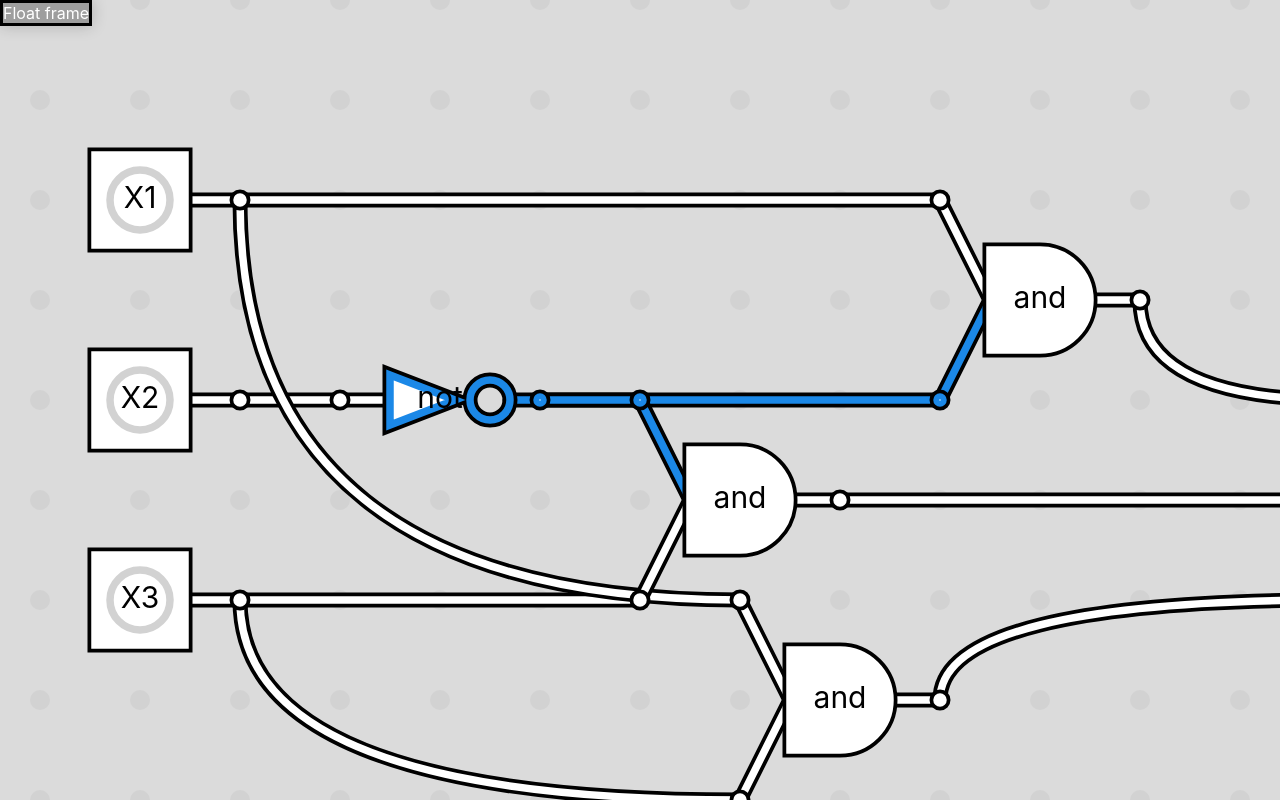
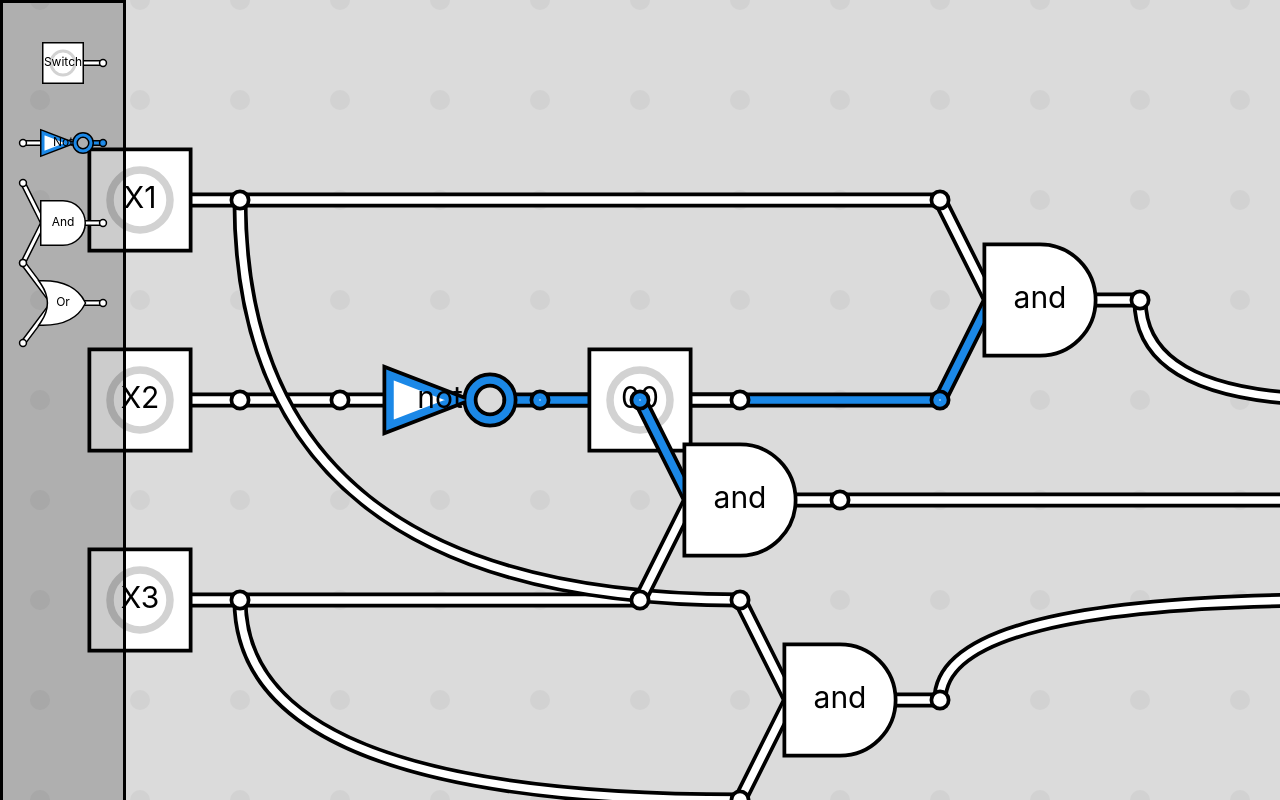
Before and after one commit to Agzam-Ar/boolsim, a React (Create React App) app: page / in a window 1280 px wide. Built offline with nearby package versions, Linux system fonts and the light colour scheme.

Commit message:
Added block picker

```diff
--- a/src/Vars.js
+++ b/src/Vars.js
@@ -2,6 +2,7 @@
 
 let nextId = 0;
 let blocks = {};
+let blocksPattle = [];
 
 let links = [];
 
@@ -12,6 +13,8 @@ let Vars = {
 	mouse: {draggBlock: undefined, draggStart: undefined},
 	getBlocks: () => blocks,
 	getLinks: () => links,
+
+	getBlocksPattle: () => blocksPattle,
 	renderScheme: () => {},
 
 	updateBlocks: () => {
@@ -28,7 +31,17 @@ let Vars = {
 	    pt.x = evt.clientX == undefined ? evt.x : evt.clientX;
 	    pt.y = evt.clientY == undefined ? evt.y : evt.clientY;
 	    return pt.matrixTransform(svg.getScreenCTM().inverse());
-	}
+	},
+
+	getSvgMousePos() {
+		let transform = (p) => {
+			if(p == undefined) return undefined;
+			return {
+			x: (p.x - window.innerWidth/2)*Vars.camera.scale + Vars.camera.x,
+			y: (p.y - window.innerHeight/2)*Vars.camera.scale + Vars.camera.y,
+		}};
+		return transform(Vars.mouse.client);
+	},
 };
 
 window["Vars"] = Vars;
@@ -36,12 +49,32 @@ window["Vars"] = Vars;
 class Block {
 
 	constructor(props) {
-		this.id = nextId++;
+		if(props.preset == true) {
+			this.id = `preset-${blocksPattle.length}`;
+			blocksPattle.push(this);
+			this.createBlock = () => {
+				let pos = Vars.getSvgMousePos();
+				let $props = Object.assign({}, props);
+				$props.preset = undefined;
+				$props.x = pos.x/Vars.tilesize;
+				$props.y = pos.y/Vars.tilesize;
+				console.log($props);
+				return new Block($props);
+			}
+		} else {
+			this.id = nextId++;
+			if(props.preset != true) blocks[this.id] = this;
+		}
 		this.box 		= {x:0,y:0,w:Vars.tilesize,h:Vars.tilesize};
 	    this.type 		= 'switch';
 	    this.active 	= false;
 	    this.outputs = 1;
 	    this.inputs  = 1;
+
+	    if(props.preset == true) {
+	    	this.box.x = 0;
+	    	this.box.y = (blocksPattle.length-1)*20;
+	    }
 
 	    let type = props.type;
 		if(type == 'switch') {
@@ -63,7 +96,6 @@ class Block {
 		this.listeners  = {};
 
 
-		blocks[this.id] = this;
 
 		for(let k of Object.keys(props)) {
 			if(k == 'x' || k == 'y') {
@@ -261,7 +293,7 @@ window.addEventListener('mousedown', e => {
 window.addEventListener('mousemove', e => {
 	Vars.mouse.client = {x: e.clientX, y: e.clientY};
 	let pos = Vars.toSvgPoint(e);
-	Vars.mouse.canvasPos = pos;
+	Vars.mouse.canvasPos = Vars.getSvgMousePos();//pos;
 	if(e.buttons > 0) {
 		if(Vars.mouse.draggType == 'move-camera') {
 			pos = {x: e.clientX, y: e.clientY};
@@ -335,9 +367,19 @@ window.addEventListener("wheel", e => {
 	Vars.camera.x += (src.x - result.x);///Vars.camera.scale;
 	Vars.camera.y += (src.y - result.y);///Vars.camera.scale;
 	Vars.renderScheme();
+});
 
-	console.log(src, result);
-});
+document.getElementById('root').addEventListener('wheel', e => {
+	e.preventDefault();
+}, true);
+
+new Block({preset: true, type: "switch", name: "Switch", angle: 0});
+new Block({preset: true, type: "not", 	 name: "Not", angle: 0});
+new Block({preset: true, type: "and", 	 name: "And", angle: 0});
+new Block({preset: true, type: "or", 	 name: "Or", angle: 0});
+
+
+new Block({type: "switch", x:0, y:0,		name: "00",  angle: 0});
 
 let $a  = new Block({type: "switch", x:-5, y:-2,  	name: "X1",  angle: 0});
 let $b  = new Block({type: "switch", x:-5, y:0,		name: "X2",  angle: 0});
--- a/src/sim/Block.js
+++ b/src/sim/Block.js
@@ -59,13 +59,21 @@ class BlockElement extends React.Component {
 		// return <rect width={box.w} height="100" />;
         return (<g x={box.x} y={box.y} stroke={this.block.active ? "url(#gradient)" : "var(--unactive)"} transform={`translate(${box.x} ${box.y})`}>
 			<rect onMouseDown={e => {
+				let block = this.block;
+
 				let pos = Vars.toSvgPoint(e);
+
+				if(this.block.preset) {
+        			console.log("down preset");
+        			block = this.block.createBlock();
+        			pos = Vars.getSvgMousePos();
+				}
 				Vars.mouse.draggType = 'move-block';
 				Vars.mouse.draggStart = pos;
 				Vars.mouse.draggLastPos = pos;
-				Vars.mouse.draggBlockPos = {x:this.block.box.x, y:this.block.box.y};
-				Vars.mouse.draggBlock = this.block;
-			}}class="element-box" strokeWidth={border} fill="transparent" x={box.w/-2} y={box.h/-2} width={box.w} height={box.h}></rect>
+				Vars.mouse.draggBlockPos = {x:block.box.x, y:block.box.y};
+				Vars.mouse.draggBlock = block;
+			}} class="element-box" strokeWidth={border} fill="transparent" x={box.w/-2} y={box.h/-2} width={box.w} height={box.h}></rect>
 
 			{eOutputs}
 			{border > 0 ? <g strokeWidth={border} stroke="var(--power-border-color)" fill="var(--power-border-color)" transform={`rotate(${this.block.angle*90} 0 0)`}>{body}</g> : []}
--- a/src/sim/Editor.css
+++ b/src/sim/Editor.css
@@ -20,7 +20,17 @@
 
 }
 
+.block-pattle-box {
+	height: 100vh;
+}
 
+svg.block-pattle {
+	height: 100vh;
+}
+
+svg.block-pattle:hover {
+/*	filter: brightness(1.5);*/
+}
 
 .block-box {
 	transition: .2s ease-in-out;
--- a/src/sim/Editor.js
+++ b/src/sim/Editor.js
@@ -84,7 +84,41 @@ function Editor() {
 		</svg>
 
 		<div>
-			<FloatFrame/>
+			<FloatFrame content={() => {
+				let eBlocks = [];
+				let bs = Vars.getBlocksPattle();
+				for (let b of bs) {
+					eBlocks.push(<BlockElement key={`block${b.id}`} block={b} />); // uid={key} x={b.x} y={b.y} name={b.name} angle={b.angle == undefined ? 1 : b.angle}
+				}
+				// let ePoints = [];
+
+				// for (var y = -10; y < 10; y++) {
+				// 	for (var x = -10; x < 10; x++) {
+				// 		ePoints.push(<circle key={`x${x}y${y}`} cx={x*Vars.tilesize} cy={y*Vars.tilesize} r="1"/>);
+				// 	}
+				// }
+				let w = 30;
+				let h = 200;
+				let raito = `${w} / ${h}`;
+				return <div className="block-pattle-box" style={{aspectRatio: raito}}>
+					<svg className="block-pattle" style={{aspectRatio: raito}} viewBox={`${w/-2} ${w/-2} ${w} ${h}`} xmlns="http://www.w3.org/2000/svg" id="main-svg" fill="#7a7a7a">
+						<defs>
+							<linearGradient id="gradient" x1="0%" y1="0%" x2="0%" y2="100%">
+								<stop offset="0%" stopColor="var(--power0)" />
+								<stop offset="100%" stopColor="var(--power100)" />
+							</linearGradient>
+							<linearGradient id="path-gradient" spreadMethod="pad" gradientUnits="userSpaceOnUse" x1="0" y1="0" x2="0" y2="-10">
+								<stop offset="0%" stopColor="var(--power0)" />
+								<stop offset="100%" stopColor="var(--power100)" />
+							</linearGradient>
+						</defs>
+						<g fill="var(--background-accent)" className="no-events">
+							{/*{ePoints}*/}
+						</g>
+							{eBlocks}
+					</svg>
+				</div>;
+			}}/>
 		</div>
 	</div>
 }
--- a/src/ui/FloatFrame.css
+++ b/src/ui/FloatFrame.css
@@ -5,12 +5,11 @@
 	top: 0;
 	left: 0;
 	position: fixed;
-	z-index: 10;
+/*	z-index: 10;*/
 
-	background: var(--frame-background);
+	background: #00000033;
 
 	border: .2em var(--power-border-color) solid;
-	user-select: none;
 
-	box-shadow: 0 0 1em #00000033;
+/*	box-shadow: 0 0 1em #00000033;*/
 }
--- a/src/ui/FloatFrame.js
+++ b/src/ui/FloatFrame.js
@@ -2,9 +2,10 @@
 
 import './FloatFrame.css';
 
-function FloatFrame() {
+function FloatFrame(props) {
+	let content = props.content == undefined ? () => [] : props.content;
 
-	return <div className="floatframe">Float frame</div>;
+	return <div className="floatframe">{content()}</div>;
 }
 
 
```
